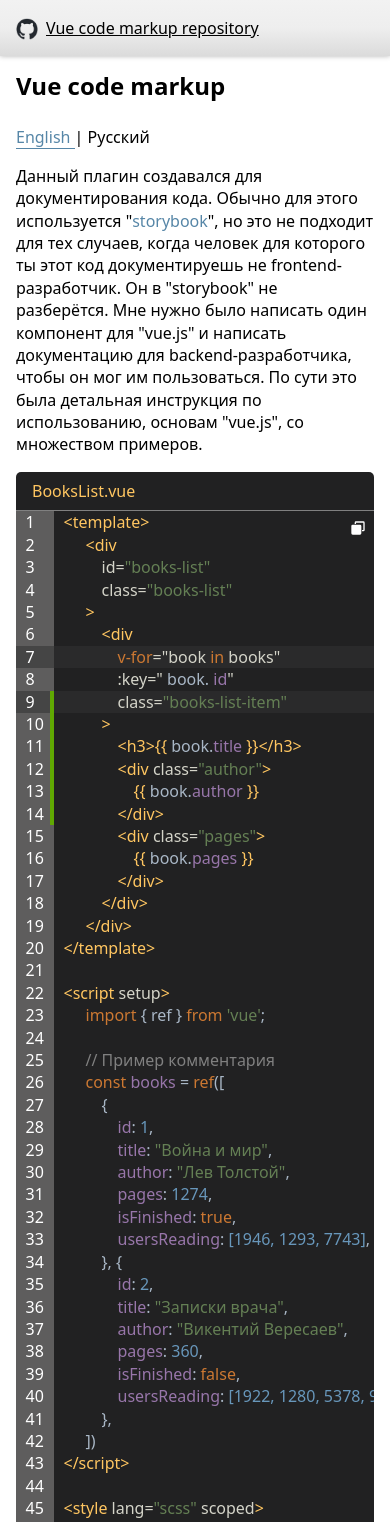
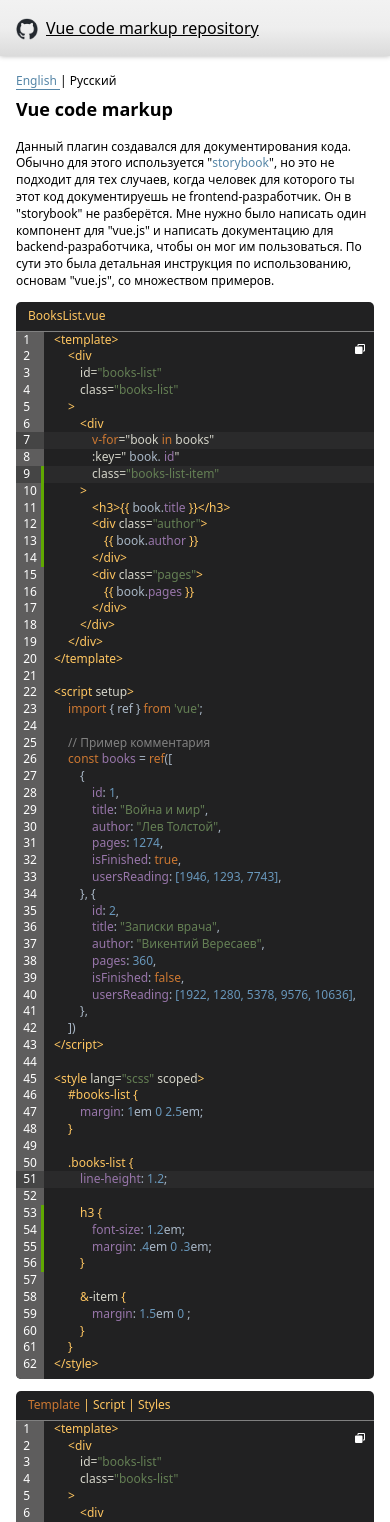
Before and after one commit to maksimkaJCHK/vue-code-markup, a Vue app: page / in a window 390 px wide. Shown: the top 1522 px of the page. Built offline with nearby package versions, Linux system fonts and the light colour scheme.

Commit message:
Не много поправил адаптивность

```diff
--- a/src/components/MainContent.vue
+++ b/src/components/MainContent.vue
@@ -1,11 +1,11 @@
 <template>
   <main>
-    <h1>Vue code markup</h1>
-
     <select-lang
       :lang="lang"
       @change-lang="cLang"
     />
+
+    <h1>Vue code markup</h1>
 
     <template v-if="lang === 'rus'">
       <p>
@@ -42,10 +42,22 @@
 
 <style lang="scss">
   main {
+    @media screen and (max-width: 700px) {
+      font-size: .9em;
+    }
+
+    @media screen and (max-width: 500px) {
+      font-size: .8em;
+    }
+
+    @media screen and (max-width: 400px) {
+      font-size: .75em;
+    }
+
     h1 {
       font-size: 1.5em;
       line-height: 1.2;
-      margin: 0 0 1em;
+      margin: .5em 0 1em;
     }
 
     h2 {
--- a/src/components/code-examples/tab/TabBooksList.vue
+++ b/src/components/code-examples/tab/TabBooksList.vue
@@ -4,15 +4,21 @@
       <span
         :class="isActiveTemplate"
         @click="cNameComponent('template')"
-      >Template</span>
+      >
+        Template
+      </span>
       | <span
           :class="isActiveScripts"
           @click="cNameComponent('script')"
-      >Script</span>
+      >
+        Script
+      </span>
       | <span
           :class="isActiveStyle"
           @click="cNameComponent('style')"
-        >Styles</span>
+        >
+          Styles
+        </span>
     </template>
 
     <template #default>
@@ -113,10 +119,10 @@
 <style lang="scss" scoped>
   .tab {
     cursor: pointer;
+    user-select: none;
   }
 
   .isActive {
     color: var(--cm-key-words-color);
-    font-weight: bold;
   }
 </style>
```
